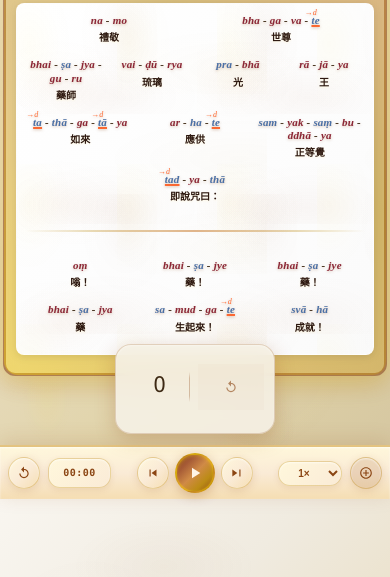
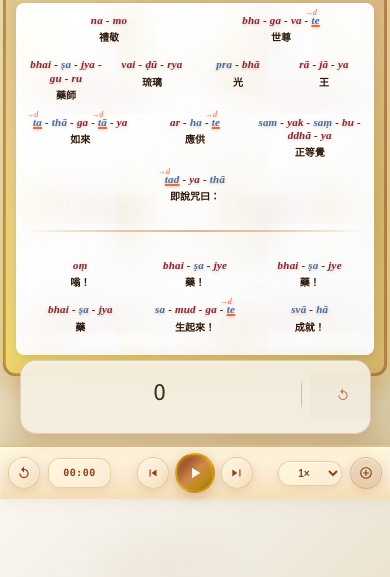
Before and after one commit to ji4/Medicine-Buddha-Mantra, a plain HTML site: page index.html in a window 390 px wide. Both pictures are taken after a click on the button 366 px from the left and 818 px from the top of the page. Shown: the part 345-922 px from the top of the page. Drawn offline with Linux system fonts and the light colour scheme.

Commit message:
Make the floating panel fill parent.

```diff
--- a/styles.css
+++ b/styles.css
@@ -484,9 +484,9 @@ body {
 /* 手機版浮動計數器面板 */
 .counter-panel {
     position: fixed;
-    left: 50%;
-    transform: translateX(-50%);
-    width: 200px;
+    left: 5vw;
+    right: 5vw;
+    width: 90vw;
     bottom: 80px;
     background: rgba(245, 241, 230, 0.9);
     backdrop-filter: blur(10px);
@@ -756,7 +756,6 @@ body {
 
     .counter-panel {
         bottom: 70px;
-        padding: 8px 16px;
     }
 
     .counter-display {
@@ -872,7 +871,6 @@ body {
 
     .counter-panel {
         bottom: 65px;
-        min-width: 100px;
     }
 
     .counter-display {
@@ -955,7 +953,6 @@ body {
 @media (max-width: 768px) {
     .counter-panel {
         bottom: 70px;
-        width: 180px;
     }
 
     .counter-panel .counter-number {
@@ -980,7 +977,6 @@ body {
 @media (max-width: 480px) {
     .counter-panel {
         bottom: 65px;
-        width: 160px;
     }
 
     .counter-panel .counter-number {
```
